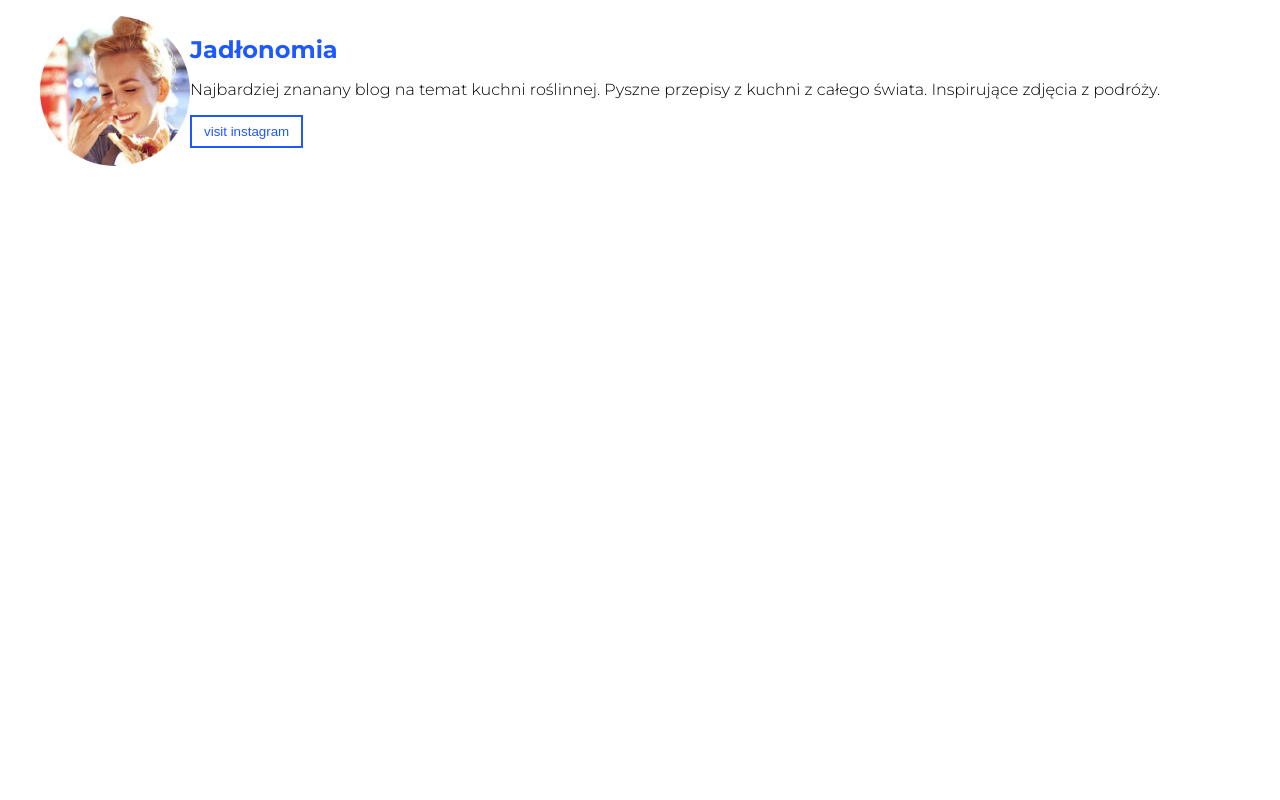
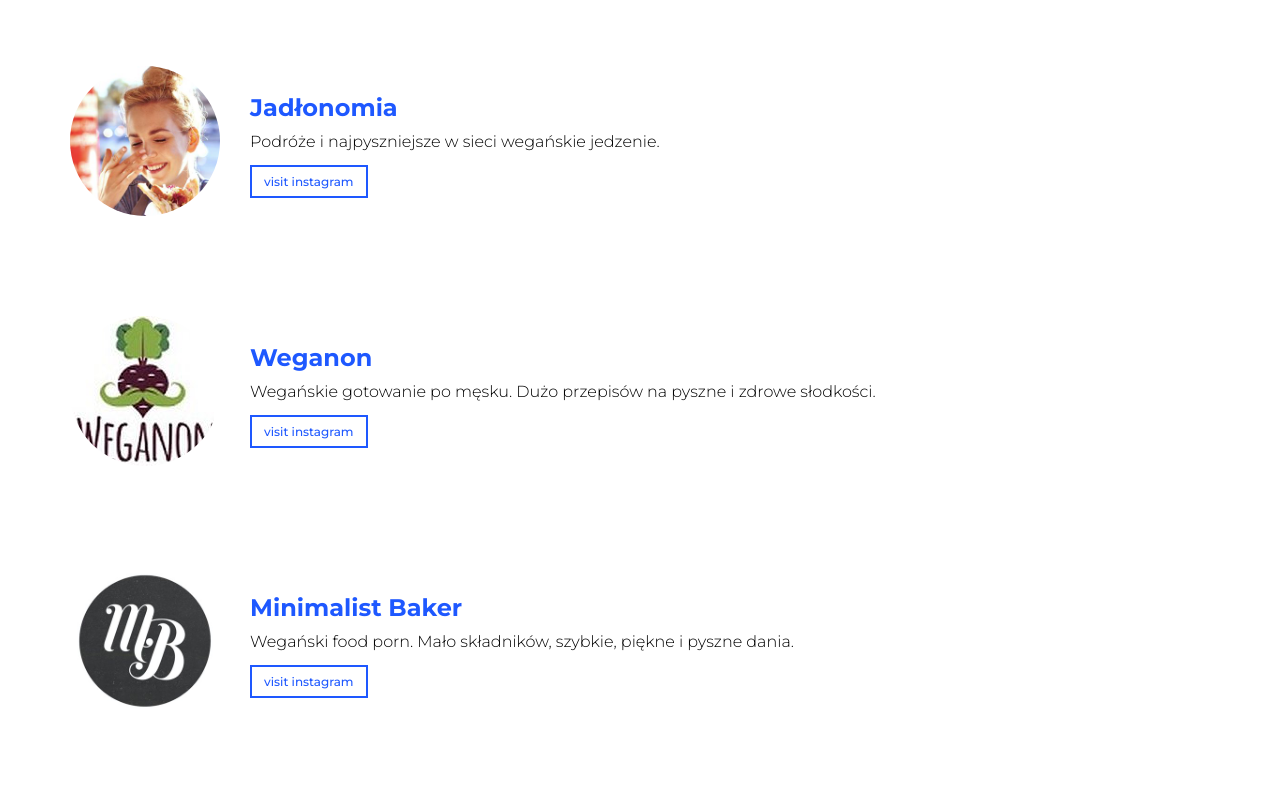
Before and after one commit to gainaa/BookmarkMe, a React (Create React App) app: page / in a window 1280 px wide. Shown: the top 800 px of the page. Built offline with nearby package versions, Linux system fonts and the light colour scheme.

Commit message:
finished map function for list component

```diff
--- a/src/components/ListWrapper/ListItem/ListItem.css
+++ b/src/components/ListWrapper/ListItem/ListItem.css
@@ -1,7 +1,6 @@
 .listItem__wrapper {
     list-style: none;
-    padding: 0;
-    margin: 0;
+    padding: 50px 30px;
     display: flex;
     align-items: center;
 }
@@ -9,6 +8,8 @@
 .listItem__image {
     width: 150px;
     height: 150px;
+    flex-shrink: 0;
+    margin-right: 30px;
     border-radius: 50%;
 }
 
@@ -19,12 +20,15 @@
 }
 
 .listItem__description {
+    margin: 10px 0 20px;
     font-weight: 300;
 }
 
 .listItem__button {
     padding: 7px 12px;
     font-weight: 500;
+    font-size: 12px;
+    text-decoration: none;
     background: none;
     border: 2px solid #1E58FF;
     color: #1E58FF;
--- a/src/components/ListWrapper/ListItem/ListItem.js
+++ b/src/components/ListWrapper/ListItem/ListItem.js
@@ -1,14 +1,17 @@
 import React from 'react';
 import './ListItem.css';
-import jadlonomiaImage from '../../../assets/images/jadlonomiaImage.jpg'
 
-const ListItem = () => (
+const ListItem = (props) => (
     <li className="listItem__wrapper">
-        <img src={jadlonomiaImage} className="listItem__image" />
+        <img
+            src={props.image}
+            className="listItem__image"
+            alt={props.name}
+        />
         <div>
-            <h2 className="listItem__name">Jadłonomia</h2>
-            <p className="listItem__description">Najbardziej znanany blog na temat kuchni roślinnej. Pyszne przepisy z kuchni z całego świata. Inspirujące zdjęcia z podróży.</p>
-            <button className="listItem__button">visit instagram</button>
+            <h2 className="listItem__name">{props.name}</h2>
+            <p className="listItem__description">{props.description}</p>
+            <a href={props.link} className="listItem__button">visit instagram</a>
         </div>
     </li>
 );
--- /dev/null
+++ b/src/components/ListWrapper/ListWrapper.css
@@ -0,0 +1,4 @@
+.listWrapper__wrapper {
+    width: 80vw;
+    margin: 100px auto 0;
+}
--- a/src/components/ListWrapper/ListWrapper.js
+++ b/src/components/ListWrapper/ListWrapper.js
@@ -1,9 +1,25 @@
 import React from 'react';
 import ListItem from './ListItem/ListItem';
+import { instagramAccounts } from '../../data/instagramAccounts';
 
 const ListWrapper = () => (
-    <ul>
-        <ListItem />
+    <ul className="listWrapper__wrapper">
+        {/* renderuje wszystko przy uzyciu propsow, rozwiazanie to przy kazdym itemie powtarza kod w zwiazku z czym zostalo zamienione na mapowanie
+        <ListItem
+            name={instagramAccounts[0].name}
+            description={instagramAccounts[0].description}
+            image={instagramAccounts[0].image}
+            link={instagramAccounts[0].instagramLink}
+        /> */}
+
+        {instagramAccounts.map(item => (
+            <ListItem
+                name={item.name}
+                description={item.description}
+                image={item.image}
+                link={item.instagramLink}
+            />
+        ))}
     </ul>
 );
 
--- a/src/data/instagramAccounts.js
+++ b/src/data/instagramAccounts.js
@@ -8,24 +8,24 @@ export const instagramAccounts = [
         image: jadlonomiaImage,
         name: 'Jadłonomia',
         description: 'Podróże i najpyszniejsze w sieci wegańskie jedzenie.',
-        twitterLink: 'https://www.instagram.com/jadlonomia/',
+        instagramLink: 'https://www.instagram.com/jadlonomia/',
     },
     {
         image: weganonImage,
         name: 'Weganon',
         description: 'Wegańskie gotowanie po męsku. Dużo przepisów na pyszne i zdrowe słodkości.',
-        twitterLink: 'https://www.instagram.com/weganon/',
+        instagramLink: 'https://www.instagram.com/weganon/',
     },
     {
         image: minimalistImage,
         name: 'Minimalist Baker',
         description: 'Wegański food porn. Mało składników, szybkie, piękne i pyszne dania.',
-        twitterLink: 'https://www.instagram.com/minimalistbaker/',
+        instagramLink: 'https://www.instagram.com/minimalistbaker/',
     },
     {
         image: wegannerdImage,
         name: 'Wegan Nerd',
         description: 'Dużo inspiracji na wegańskie przepisy. Fajne pomysły na dania kuchni azjatyckiej.',
-        twitterLink: 'https://www.instagram.com/wegannerdblog/',
+        instagramLink: 'https://www.instagram.com/wegannerdblog/',
     },
 ]
```
